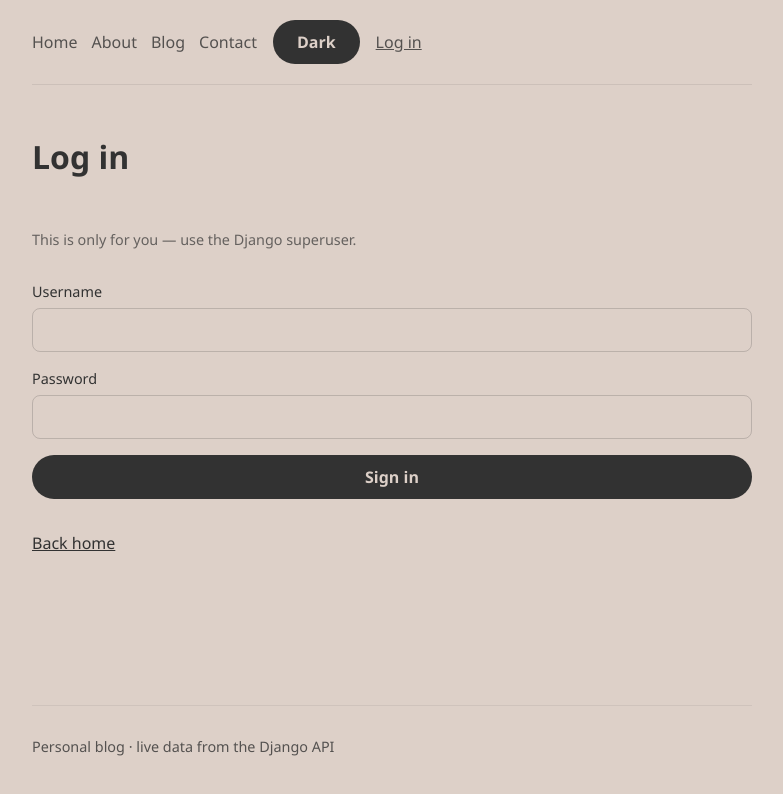
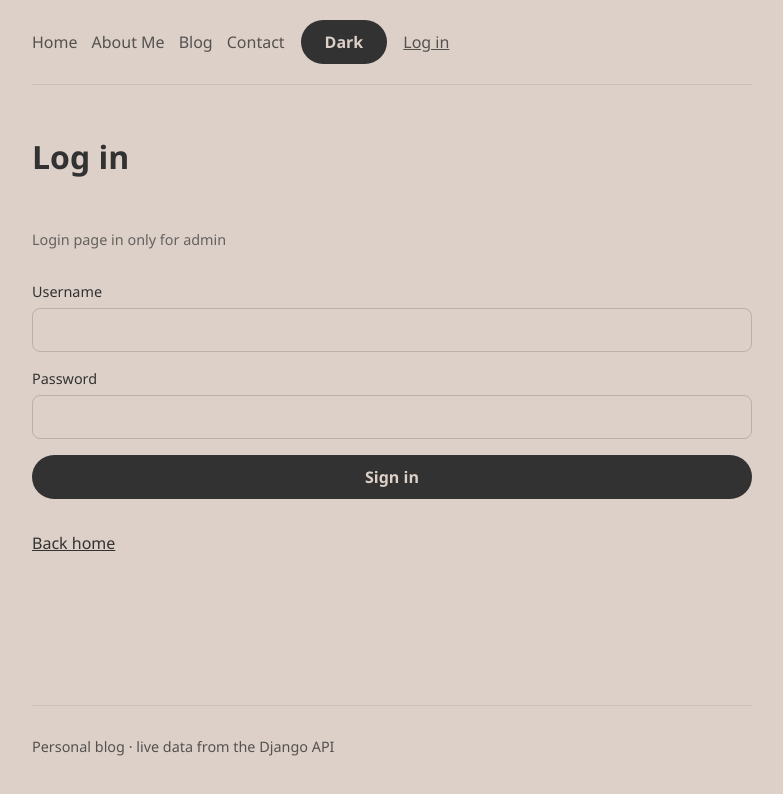
Before and after one commit to Rahul-M-Jangannavar/personal-blog, a React (Vite) app in the folder frontend/: page /login in a window 1280 px wide. Shown: the top 794 px of the page, without its empty margins (248-1031 px from the left). Built offline with nearby package versions, Linux system fonts and the light colour scheme; no server answers.

Commit message:
Changed About,Login page

```diff
--- a/frontend/src/components/Layout.jsx
+++ b/frontend/src/components/Layout.jsx
@@ -5,7 +5,7 @@ import { useTheme } from "../context/ThemeContext";
 
 const NAV = [
   { to: "/", label: "Home", end: true },
-  { to: "/about", label: "About" },
+  { to: "/about", label: "About Me" },
   { to: "/blog", label: "Blog" },
   { to: "/contact", label: "Contact" },
 ];
--- a/frontend/src/pages/Login.jsx
+++ b/frontend/src/pages/Login.jsx
@@ -38,7 +38,7 @@ export function Login() {
   return (
     <div className="stack">
       <h1>Log in</h1>
-      <p className="muted">This is only for you — use the Django superuser.</p>
+      <p className="muted">Login page in only for admin</p>
       <ErrorMessage message={error} />
       <form className="stack" onSubmit={handleSubmit}>
         <label className="field">
```
